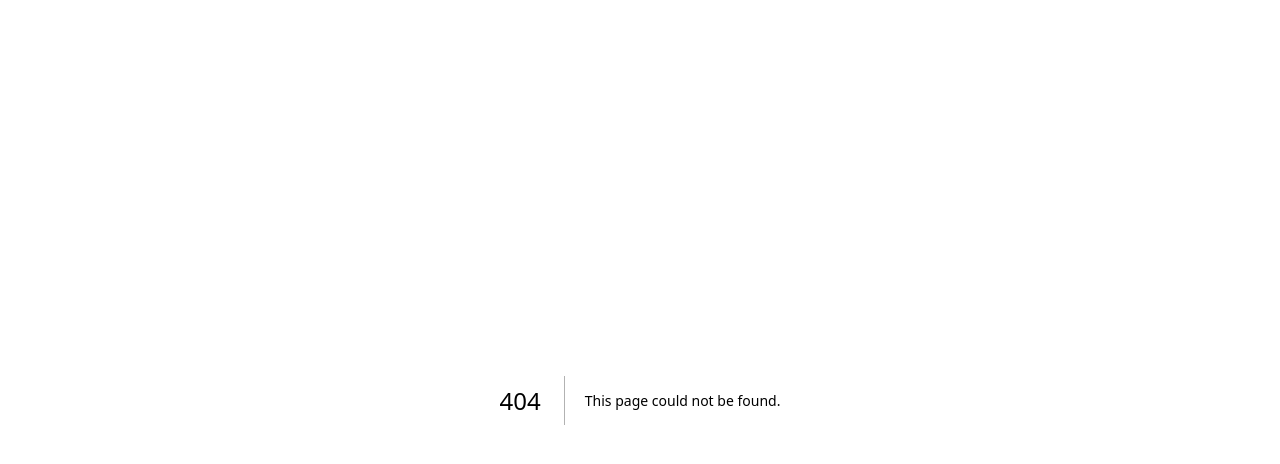
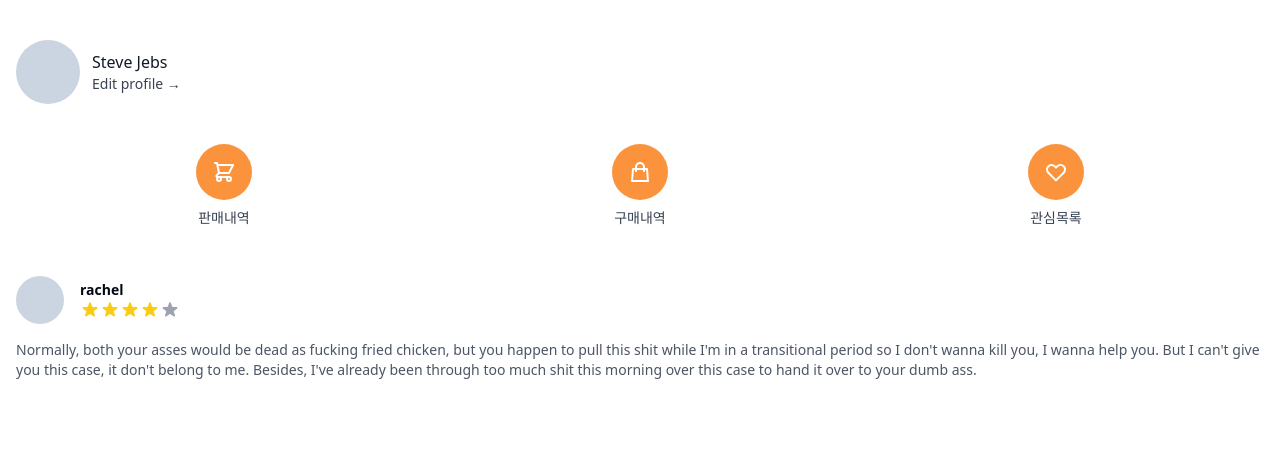
Before and after one commit to BoraParkDev/caroot-market, a Next.js app: page /profile in a window 1280 px wide. Before the commit this address had no page. Shown: the top 464 px of the page. Built offline with nearby package versions, Linux system fonts and the light colour scheme.

Commit message:
#feat profile page updated.

```diff
--- /dev/null
+++ b/src/pages/profile.tsx
@@ -0,0 +1,147 @@
+import { NextPage } from "next";
+
+const Profile: NextPage = () => {
+  return (
+    <div className="py-10 px-4">
+      <div className="flex items-center space-x-3">
+        <div className="w-16 h-16 rounded-full bg-slate-300" />
+        <div className="flex flex-col">
+          <span className="font-medium text-gray-900">Steve Jebs</span>
+          <span className="text-sm text-gray-700">Edit profile &rarr;</span>
+        </div>
+      </div>
+      <div className="mt-10 flex justify-around">
+        <div className="flex flex-col items-center cursor-pointer">
+          <div className="w-14 h-14 rounded-full bg-orange-400 text-white flex items-center justify-center">
+            <svg
+              className="w-6 h-6"
+              fill="none"
+              stroke="currentColor"
+              viewBox="0 0 24 24"
+              xmlns="http://www.w3.org/2000/svg"
+            >
+              <path
+                strokeLinecap="round"
+                strokeLinejoin="round"
+                strokeWidth="2"
+                d="M3 3h2l.4 2M7 13h10l4-8H5.4M7 13L5.4 5M7 13l-2.293 2.293c-.63.63-.184 1.707.707 1.707H17m0 0a2 2 0 100 4 2 2 0 000-4zm-8 2a2 2 0 11-4 0 2 2 0 014 0z"
+              ></path>
+            </svg>
+          </div>
+          <span className="mt-2 text-sm font-medium text-gray-700">
+            판매내역
+          </span>
+        </div>
+        <div className="flex flex-col items-center cursor-pointer">
+          <div className="w-14 h-14 rounded-full bg-orange-400 text-white flex items-center justify-center">
+            <svg
+              className="w-6 h-6"
+              fill="none"
+              stroke="currentColor"
+              viewBox="0 0 24 24"
+              xmlns="http://www.w3.org/2000/svg"
+            >
+              <path
+                strokeLinecap="round"
+                strokeLinejoin="round"
+                strokeWidth="2"
+                d="M16 11V7a4 4 0 00-8 0v4M5 9h14l1 12H4L5 9z"
+              ></path>
+            </svg>
+          </div>
+          <span className="mt-2 text-sm font-medium text-gray-700">
+            구매내역
+          </span>
+        </div>
+        <div className="flex flex-col items-center cursor-pointer">
+          <div className="w-14 h-14 rounded-full bg-orange-400 text-white flex items-center justify-center">
+            <svg
+              className="w-6 h-6"
+              fill="none"
+              stroke="currentColor"
+              viewBox="0 0 24 24"
+              xmlns="http://www.w3.org/2000/svg"
+            >
+              <path
+                strokeLinecap="round"
+                strokeLinejoin="round"
+                strokeWidth="2"
+                d="M4.318 6.318a4.5 4.5 0 000 6.364L12 20.364l7.682-7.682a4.5 4.5 0 00-6.364-6.364L12 7.636l-1.318-1.318a4.5 4.5 0 00-6.364 0z"
+              ></path>
+            </svg>
+          </div>
+          <span className="mt-2 text-sm font-medium text-gray-700">
+            관심목록
+          </span>
+        </div>
+      </div>
+      <div className="mt-12">
+        <div className="flex space-x-4 items-center">
+          <div className="w-12 h-12 rounded-full bg-slate-300" />
+          <div>
+            <h4 className="text-sm font-bold text-gray-950">rachel</h4>
+            <div className="flex items-center">
+              <svg
+                className="text-yellow-400 h-5 w-5"
+                xmlns="http://www.w3.org/2000/svg"
+                viewBox="0 0 20 20"
+                fill="currentColor"
+                aria-hidden="true"
+              >
+                <path d="M9.049 2.927c.3-.921 1.603-.921 1.902 0l1.07 3.292a1 1 0 00.95.69h3.462c.969 0 1.371 1.24.588 1.81l-2.8 2.034a1 1 0 00-.364 1.118l1.07 3.292c.3.921-.755 1.688-1.54 1.118l-2.8-2.034a1 1 0 00-1.175 0l-2.8 2.034c-.784.57-1.838-.197-1.539-1.118l1.07-3.292a1 1 0 00-.364-1.118L2.98 8.72c-.783-.57-.38-1.81.588-1.81h3.461a1 1 0 00.951-.69l1.07-3.292z" />
+              </svg>
+              <svg
+                className="text-yellow-400 h-5 w-5"
+                xmlns="http://www.w3.org/2000/svg"
+                viewBox="0 0 20 20"
+                fill="currentColor"
+                aria-hidden="true"
+              >
+                <path d="M9.049 2.927c.3-.921 1.603-.921 1.902 0l1.07 3.292a1 1 0 00.95.69h3.462c.969 0 1.371 1.24.588 1.81l-2.8 2.034a1 1 0 00-.364 1.118l1.07 3.292c.3.921-.755 1.688-1.54 1.118l-2.8-2.034a1 1 0 00-1.175 0l-2.8 2.034c-.784.57-1.838-.197-1.539-1.118l1.07-3.292a1 1 0 00-.364-1.118L2.98 8.72c-.783-.57-.38-1.81.588-1.81h3.461a1 1 0 00.951-.69l1.07-3.292z" />
+              </svg>
+              <svg
+                className="text-yellow-400 h-5 w-5"
+                xmlns="http://www.w3.org/2000/svg"
+                viewBox="0 0 20 20"
+                fill="currentColor"
+                aria-hidden="true"
+              >
+                <path d="M9.049 2.927c.3-.921 1.603-.921 1.902 0l1.07 3.292a1 1 0 00.95.69h3.462c.969 0 1.371 1.24.588 1.81l-2.8 2.034a1 1 0 00-.364 1.118l1.07 3.292c.3.921-.755 1.688-1.54 1.118l-2.8-2.034a1 1 0 00-1.175 0l-2.8 2.034c-.784.57-1.838-.197-1.539-1.118l1.07-3.292a1 1 0 00-.364-1.118L2.98 8.72c-.783-.57-.38-1.81.588-1.81h3.461a1 1 0 00.951-.69l1.07-3.292z" />
+              </svg>
+              <svg
+                className="text-yellow-400 h-5 w-5"
+                xmlns="http://www.w3.org/2000/svg"
+                viewBox="0 0 20 20"
+                fill="currentColor"
+                aria-hidden="true"
+              >
+                <path d="M9.049 2.927c.3-.921 1.603-.921 1.902 0l1.07 3.292a1 1 0 00.95.69h3.462c.969 0 1.371 1.24.588 1.81l-2.8 2.034a1 1 0 00-.364 1.118l1.07 3.292c.3.921-.755 1.688-1.54 1.118l-2.8-2.034a1 1 0 00-1.175 0l-2.8 2.034c-.784.57-1.838-.197-1.539-1.118l1.07-3.292a1 1 0 00-.364-1.118L2.98 8.72c-.783-.57-.38-1.81.588-1.81h3.461a1 1 0 00.951-.69l1.07-3.292z" />
+              </svg>
+              <svg
+                className="text-gray-400 h-5 w-5"
+                xmlns="http://www.w3.org/2000/svg"
+                viewBox="0 0 20 20"
+                fill="currentColor"
+                aria-hidden="true"
+              >
+                <path d="M9.049 2.927c.3-.921 1.603-.921 1.902 0l1.07 3.292a1 1 0 00.95.69h3.462c.969 0 1.371 1.24.588 1.81l-2.8 2.034a1 1 0 00-.364 1.118l1.07 3.292c.3.921-.755 1.688-1.54 1.118l-2.8-2.034a1 1 0 00-1.175 0l-2.8 2.034c-.784.57-1.838-.197-1.539-1.118l1.07-3.292a1 1 0 00-.364-1.118L2.98 8.72c-.783-.57-.38-1.81.588-1.81h3.461a1 1 0 00.951-.69l1.07-3.292z" />
+              </svg>
+            </div>
+          </div>
+        </div>
+        <div className="mt-4 text-gray-600 text-sm">
+          <p>
+            Normally, both your asses would be dead as fucking fried chicken,
+            but you happen to pull this shit while I&apos;m in a transitional
+            period so I don&apos;t wanna kill you, I wanna help you. But I
+            can&apos;t give you this case, it don&apos;t belong to me. Besides,
+            I&apos;ve already been through too much shit this morning over this
+            case to hand it over to your dumb ass.
+          </p>
+        </div>
+      </div>
+    </div>
+  );
+};
+
+export default Profile;
```
